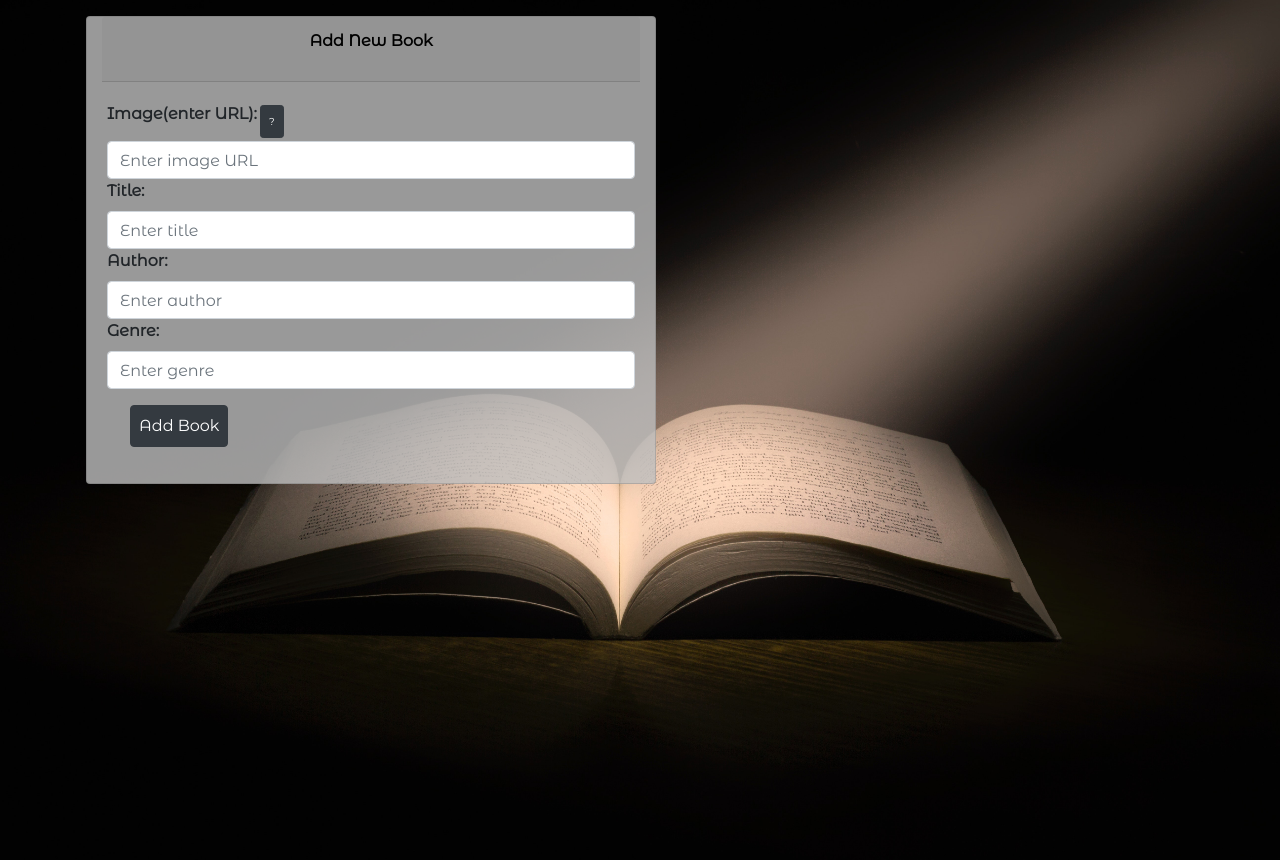
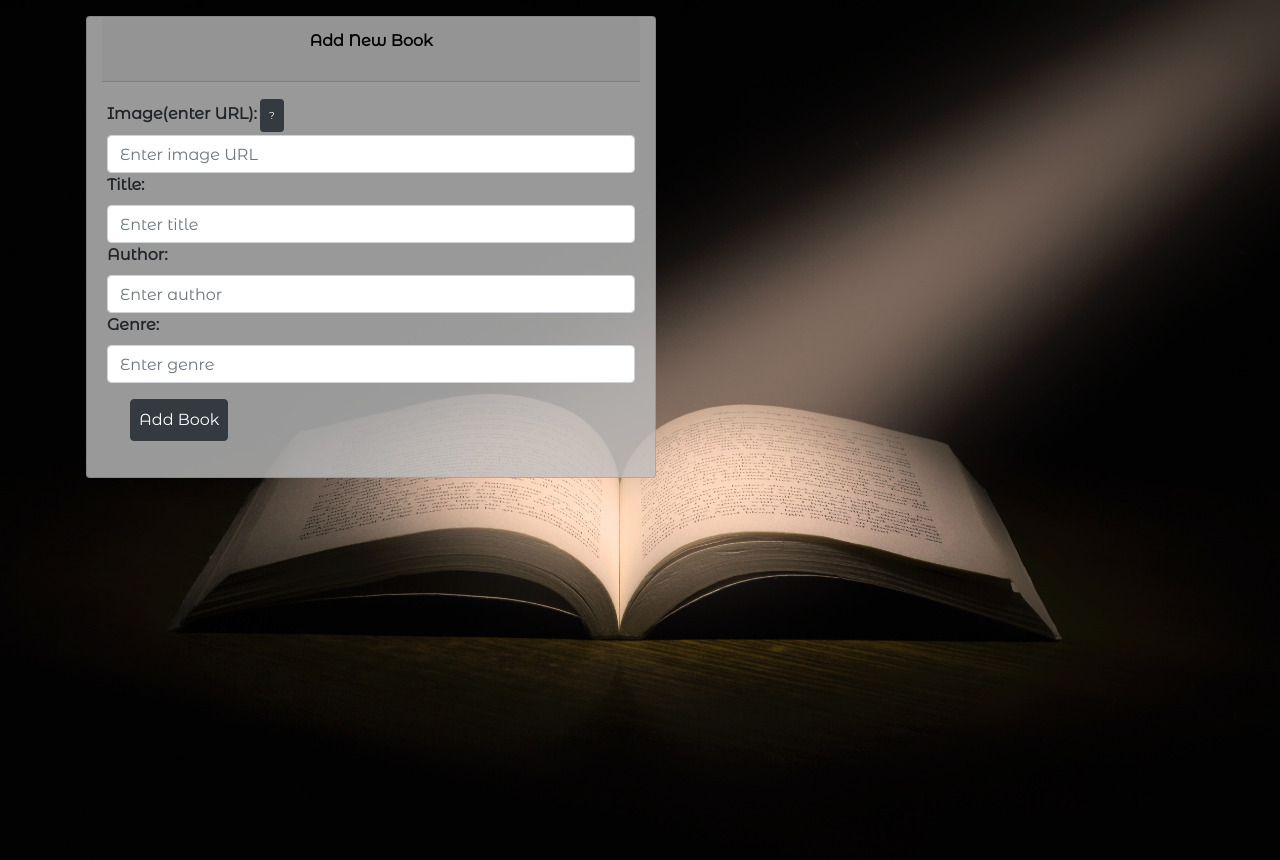
Before and after one commit to HollyT85/books_for_you, a Flask app: page /addbook in a window 1280 px wide. Shown: the part 74-934 px from the top of the page. Run offline with Flask 2, Linux system fonts and the light colour scheme; some libraries are stand-ins or nearby versions.

Commit message:
styling changes to add book page

```diff
--- a/static/css/style.css
+++ b/static/css/style.css
@@ -30,7 +30,15 @@
 
 .help-buttons {
     padding: 0.5rem;
-    margin: 3px 3px;
+    margin: 3px;
+    font-size: 10px;
+    align-items: center;
+    align-content: center;
+}
+
+.help-buttons-add {
+    padding: 0.5rem;
+    margin: -3px 3px 3px 3px;
     font-size: 10px;
     align-items: center;
     align-content: center;
--- a/templates/addbook.html
+++ b/templates/addbook.html
@@ -10,26 +10,26 @@
             <form method="POST" action="{{ url_for('addbook') }}">
                 <div class="row">
                     <!--Add important info about book added-->
-                    <label for="image" class="form-label"><b>Image(enter URL):</b></label><br>
+                    <label for="image" class="form-label bold">Image(enter URL):</label><br>
                     <!--Provide help to upload image -->
-                    <a tabindex="0" class="btn btn-sm btn-dark help-buttons" role="button" data-toggle="popover"
+                    <a tabindex="0" class="btn btn-sm btn-dark help-buttons-add" role="button" data-toggle="popover"
                         data-trigger="hover" title="Username Help"
                         data-content="Search for your book, right click on the book cover image and select 'copy image address' then paste below.">?</a>
                     <input type="text" name="image" class="form-control" id="image" placeholder="Enter image URL"
                         required><br>
                 </div>
                 <div class="row">
-                    <label for="title" class="form-label"><b>Title:</b></label><br>
+                    <label for="title" class="form-label bold">Title:</label><br>
                     <input type="text" name="title" class="form-control" id="title" placeholder="Enter title"
                         required><br>
                 </div>
                 <div class="row">
-                    <label for="author" class="form-label"><b>Author:</b></label><br>
+                    <label for="author" class="form-label bold">Author:</label><br>
                     <input type="text" name="author" class="form-control" id="author" placeholder="Enter author"
                         required><br>
                 </div>
                 <div class="row">
-                    <label for="genre" class="form-label"><b>Genre:</b></label><br>
+                    <label for="genre" class="form-label bold">Genre:</label><br>
                     <input type="text" name="genre" class="form-control" id="genre" placeholder="Enter genre"
                         required><br>
                 </div>
```
